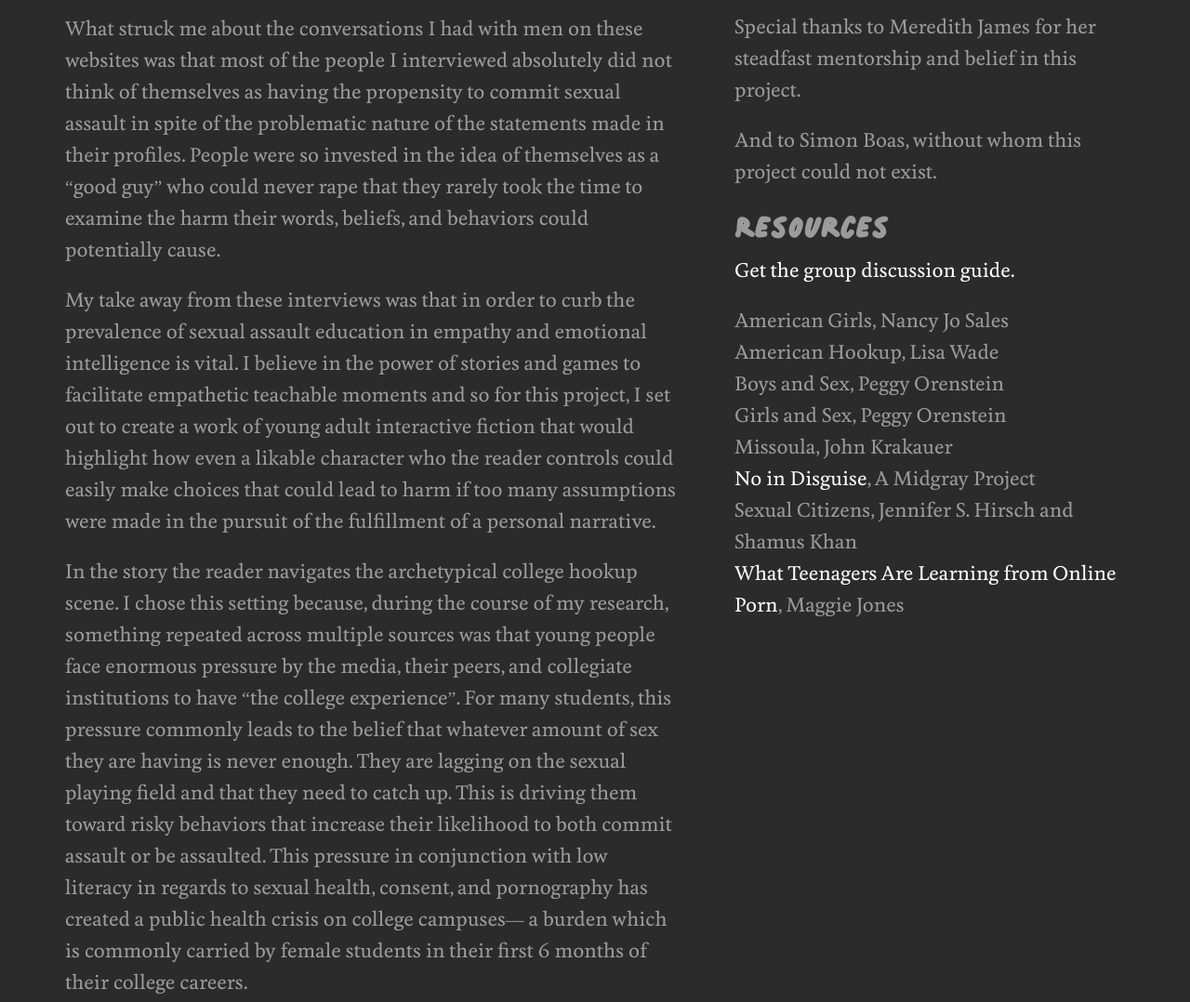
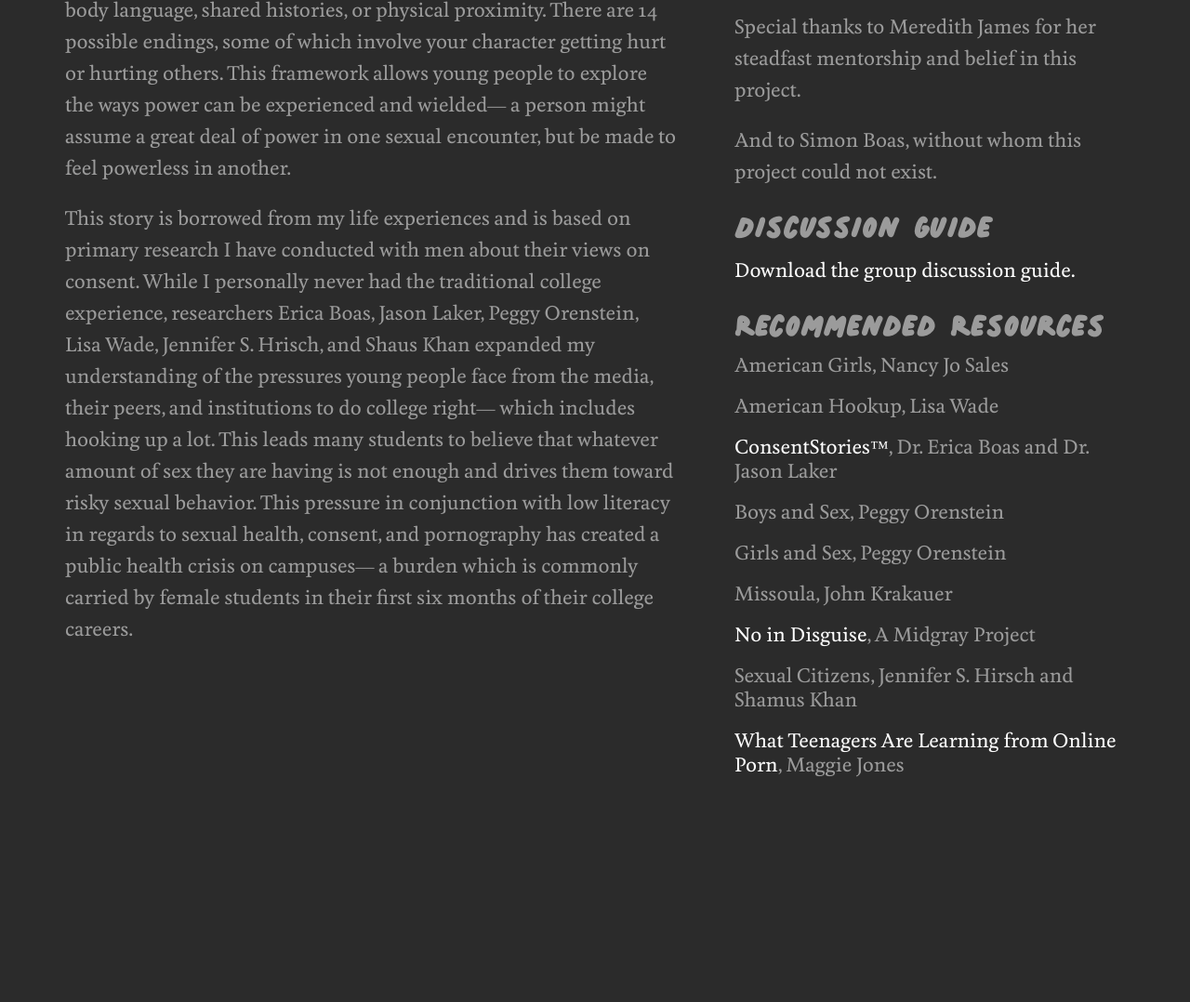
Before and after one commit to Midgray/last-night, a plain HTML site: page about.html in a window 1280 px wide. Shown: the part 609-1687 px from the top of the page at 93% size. After the commit the page ends 1502 px from the top, so only its background shows below. Drawn offline with Linux system fonts and the light colour scheme; a small style sheet from the web is missing; files whose address does not match are found by name.

Commit message:
About and Exhibit page adjustments

```diff
--- a/about.html
+++ b/about.html
@@ -43,14 +43,11 @@
   </div>
   <div class="about-content">
   <div class="about-col">
-    <p>It’s Friday night and your phone buzzes. Your friends are ready to party. But do you really want to go with them? In Last Night you are in control of your college experience. Navigate hookup culture and keggers while trying to have a good time— and maybe even get lucky.</p>
+    <p>It’s Friday night and your phone is buzzing. Your friends are ready to party. But you have a choice to make: do you really want to go with them? In Last Night you are in control of your college experience. Navigate hookup culture, keggers, and unrequited crushes.</p>
     <h2>About</h2>
     <p>Warning: This section contains spoilers!</p>
-    <p>In 2016 I began using online dating websites as platforms to interview men about their ideas about sexual consent. I specifically targeted people who made problematic statements about consent in their profiles such as: “sometimes a no is really just a yes in disguise.” Several Midgray projects were created using the data and interviews collected. </p>
-    <p>What struck me about the conversations I had with men on these websites was that most of the people I interviewed absolutely did not think of themselves as having the propensity to commit sexual assault in spite of the problematic nature of the statements made in their profiles. People were so invested in the idea of themselves as a “good guy” who could never rape that they rarely took the time to examine the harm their words, beliefs, and behaviors could potentially cause.</p>
-    <p>My take away from these interviews was that in order to curb the prevalence of sexual assault education in empathy and emotional intelligence is vital. I believe in the power of stories and games to facilitate empathetic teachable moments and so for this project, I set out to create a work of young adult interactive fiction that would highlight how even a likable character who the reader controls could easily make choices that could lead to harm if too many assumptions were made in the pursuit of the fulfillment of a personal narrative.</p>
-    <p>In the story the reader navigates the archetypical college hookup scene. I chose this setting because, during the course of my research, something repeated across multiple sources was that young people face enormous pressure by the media, their peers, and collegiate institutions to have “the college experience”. For many students, this pressure commonly leads to the belief that whatever amount of sex they are having is never enough. They are lagging on the sexual playing field and that they need to catch up. This is driving them toward risky behaviors that increase their likelihood to both commit assault or be assaulted. This pressure in conjunction with low literacy in regards to sexual health, consent, and pornography has created a public health crisis on college campuses— a burden which is commonly carried by female students in their first 6 months of their college careers.</p>
-    <p>Research by authors Peggy Orenstein (Girls and Sex and Boys and Sex) and Jennifer S. Hrisch and Shaus Khan (Sexual Citizens) were vital in informing the narrative direction of the story. It was clear to me from the interviews they performed with teens and young adults that it was essential to address issues of gender and power. I was particularly interested in exploring the different ways power can be experienced and wielded— a person might assume a great deal of power in one sexual encounter, but be made to feel powerless in another. This expression of power can conform to traditional gender norms, but not exclusively.</p>
+    <p>Last Night is a chooseable-path work of young adult fiction that provides a safe place for teens to experiment with the boundaries of ethical sexual behavior. Readers navigate an archetypical college party scene and make decisions about consuming alcohol, pursuing hookups, and testing friendships. Sex is explored in scenes that reflect real-world scenarios in which consent is often assumed due to body language, shared histories, or physical proximity. There are 14 possible endings, some of which involve your character getting hurt or hurting others. This framework allows young people to explore the ways power can be experienced and wielded— a person might assume a great deal of power in one sexual encounter, but be made to feel powerless in another.</p>
+<p>This story is borrowed from my life experiences and is based on primary research I have conducted with men about their views on consent. While I personally never had the traditional college experience, researchers Erica Boas, Jason Laker, Peggy Orenstein, Lisa Wade, Jennifer S. Hrisch, and Shaus Khan expanded my understanding of the pressures young people face from the media, their peers, and institutions to do college right— which includes hooking up a lot. This leads many students to believe that whatever amount of sex they are having is not enough and drives them toward risky sexual behavior. This pressure in conjunction with low literacy in regards to sexual health, consent, and pornography has created a public health crisis on campuses— a burden which is commonly carried by female students in their first six months of their college careers.</p>
   </div>
 
   <div class="about-col">
@@ -63,18 +60,21 @@
     <p>Special thanks to Meredith James for her steadfast mentorship and belief in this project.</p>
     <p>And to Simon Boas, without whom this project could not exist.</p>
 
-    <h2>Resources</h2>
-    <p><a href="media/Last_Night_Disussion_Guide.pdf">Get the group discussion guide.</a></p>
-    <p>
-      American Girls, Nancy Jo Sales <br>
-      American Hookup, Lisa Wade <br>
-      Boys and Sex, Peggy Orenstein <br>
-      Girls and Sex, Peggy Orenstein <br>
-      Missoula, John Krakauer <br>
-      <a href="https://midgray.org/No-in-Disguise">No in Disguise</a>, A Midgray Project <br>
-      Sexual Citizens, Jennifer S. Hirsch and Shamus Khan <br>
-      <a href="https://www.nytimes.com/2018/02/07/magazine/teenagers-learning-online-porn-literacy-sex-education.html">What Teenagers Are Learning from Online Porn</a>, Maggie Jones
-      </p>
+    <h2>Discussion Guide</h2>
+    <p><a href="media/Last_Night_Disussion_Guide.pdf">Download the group discussion guide.</a></p>
+
+    <div id="about-resources">
+      <h2 id="about-resources">Recommended Resources</h2>
+      <p>American Girls, Nancy Jo Sales </p>
+      <p>American Hookup, Lisa Wade </p>
+      <p><a href="https://www.consentstories.org/">ConsentStories™</a>, Dr. Erica Boas and Dr. Jason Laker <br>
+      <p>Boys and Sex, Peggy Orenstein </p>
+      <p>Girls and Sex, Peggy Orenstein </p>
+      <p>Missoula, John Krakauer </p>
+      <p><a href="https://midgray.org/No-in-Disguise">No in Disguise</a>, A Midgray Project </p>
+      <p>Sexual Citizens, Jennifer S. Hirsch and Shamus Khan </p>
+      <p><a href="https://www.nytimes.com/2018/02/07/magazine/teenagers-learning-online-porn-literacy-sex-education.html">What Teenagers Are Learning from Online Porn</a>, Maggie Jones</p>
+   </div>
   </div>
 </div>
 </div>
--- a/style.css
+++ b/style.css
@@ -505,6 +505,27 @@ html {
   text-decoration: none;
 }
 
+#about-resources  p {
+  margin-top: 18px;
+  margin-bottom: 18px;
+  line-height: 1.3em;
+}
+
+#about-resources  p:first-of-type {
+  margin-top: 20px;
+  /* margin-bottom: 20px; */
+}
+
+/**
+* Exhibit Page
+*/
+
+#exhibit-text {
+  text-align: center;
+  margin: auto;
+  max-width: 800px;
+}
+
 /**
 * Media Queries
 **/
@@ -521,11 +542,21 @@ html {
     }
   }
 
+/* Mobile */
+
   @media screen and (max-width: 960px) {
     .about-content {
       display: block;
     }
+    .about-content :first-child {
+      padding-bottom: 0;
+    }
+    .about-content :last-child {
+      padding-top: 0;
+    }
   }
+
+/* Small Screen */
 
   @media screen and (max-width: 460px) {
     p {
```
Also changed, not shown: exhibit.html (+1 -1 lines), index.html (+1 -1 lines).
